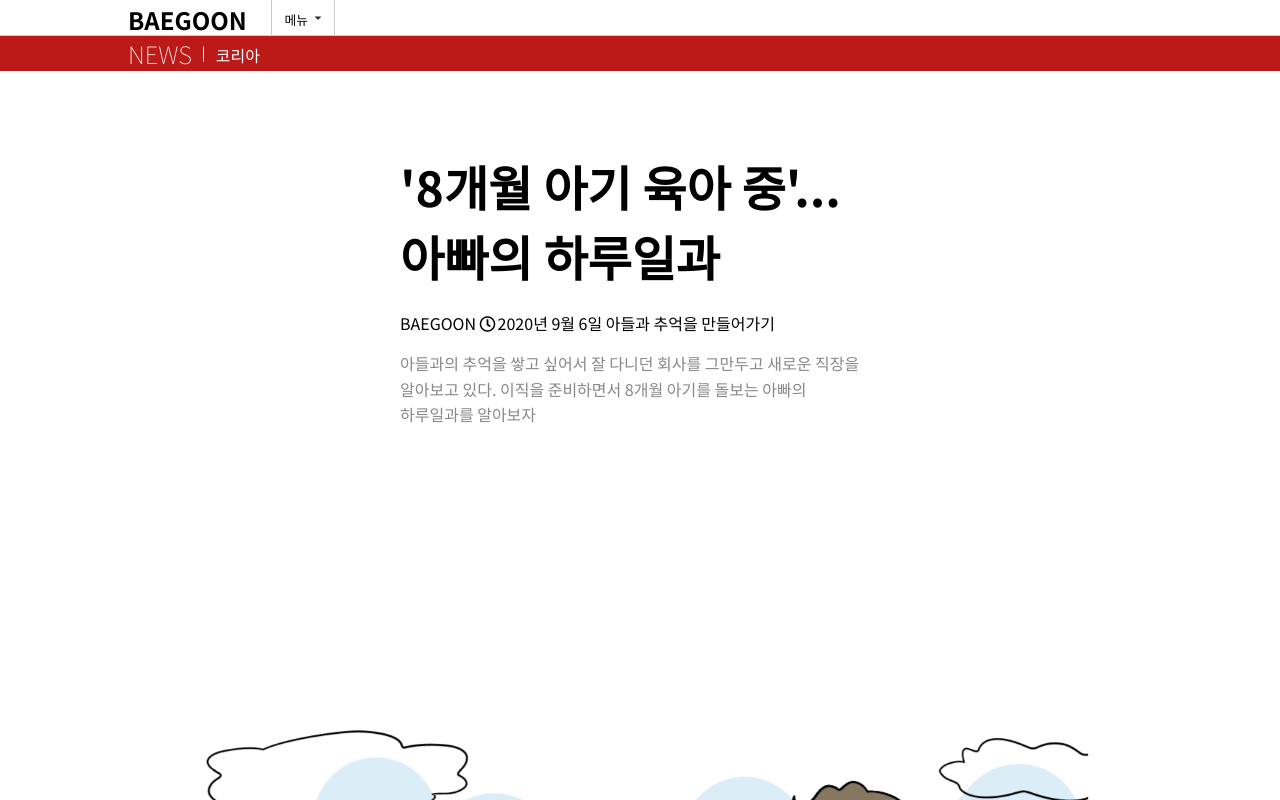
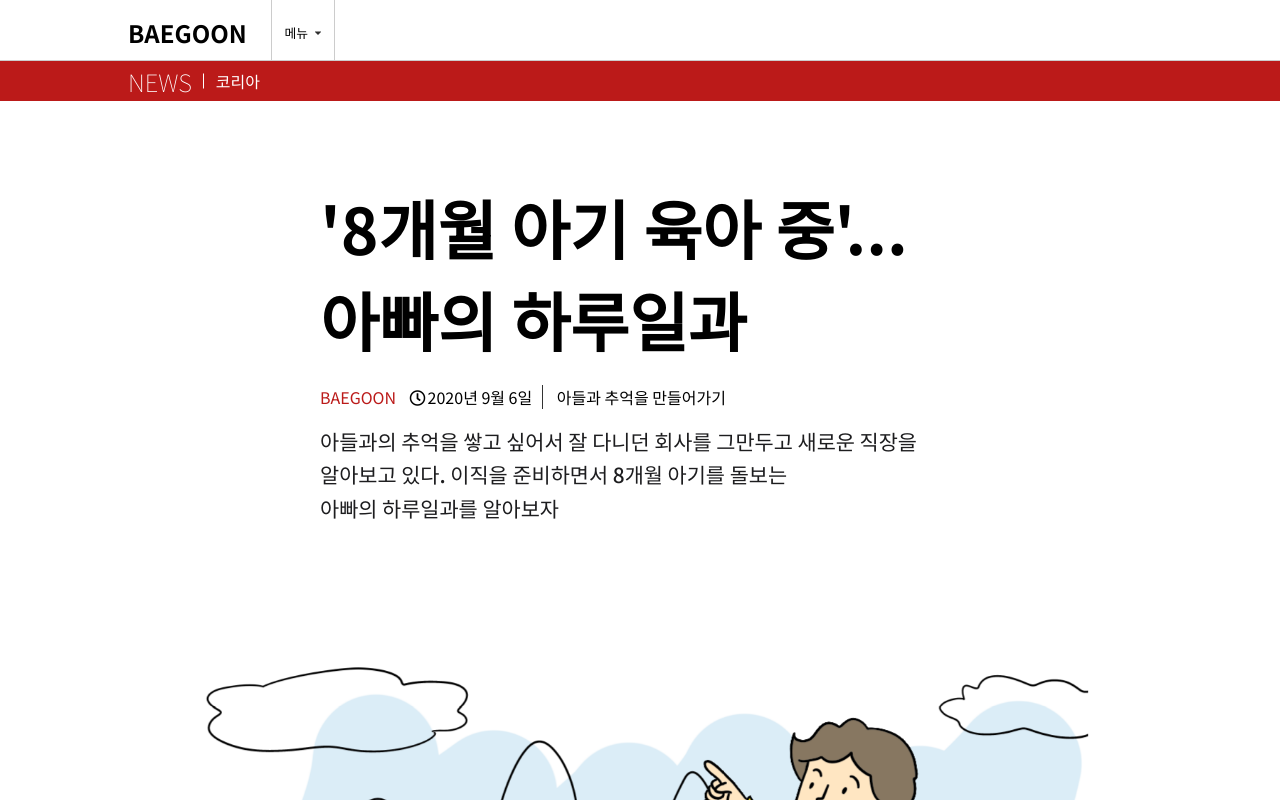
Before and after one commit to 1988-b/bbc, a plain HTML site: page index.html in a window 1280 px wide. Shown: the top 800 px of the page. Drawn offline with Linux system fonts and the light colour scheme.

Commit message:
complete

```diff
--- a/css/main.css
+++ b/css/main.css
@@ -13,6 +13,14 @@ img {
 }
 header {
   margin-bottom: 5em;
+}
+a{
+  all:unset;
+  color:#1d1d1f;
+  cursor: pointer;
+}
+.pc_br{
+  display:block;
 }
 .wrap__layout {
   width: 100%;
@@ -30,7 +38,7 @@ header {
   display: flex;
   justify-content: center;
   align-items: center;
-  height: 35px;
+  height: 60px;
   padding-top: 4px;
   padding-right: 1em;
   border-right: 1px solid #ccc;
@@ -38,8 +46,8 @@ header {
 .gnb__bt {
   display: block;
   position: relative;
-  height: 35px;
-  padding-top: 7px;
+  height: 60px;
+  padding-top: 20px;
   padding-left: 1em;
   padding-right: 2em;
   border-right: 1px solid #ccc;
@@ -50,7 +58,7 @@ header {
 .gnb__bt:after {
   content: "";
   position: absolute;
-  top: 17.5px;
+  top: 32.5px;
   right: 1em;
   transform: translateY(-50%);
   width: 6px;
@@ -88,7 +96,7 @@ header {
   display: flex;
   align-items: center;
   width: 100%;
-  height: 35px;
+  height: 40px;
   background-color: #bb1a19;
 }
 .gnb__bottom-wrap {
@@ -101,6 +109,7 @@ header {
   padding-right: 0.5em;
   margin-right: 0.5em;
   font-weight: 100;
+  line-height:1px;
 }
 .gnb__bottom-wrap h2:after {
   content: "";
@@ -114,7 +123,6 @@ header {
 }
 .gnb__bottom-wrap span {
   display: block;
-  padding-top: 3px;
 }
 .fa-clock {
   padding-right: 2px;
@@ -144,14 +152,12 @@ header {
 
 .normal__wrap {
   width: 100%;
-  max-width: 30rem;
+  max-width: 40rem;
   margin: 0 auto;
-  margin-bottom: 20vh;
 }
 
 .normal__wrap.last h3 {
   font-size: 1.5rem;
-  margin-top: 5em;
   margin-bottom: 1em;
 }
 .normal__text {
@@ -163,7 +169,7 @@ header {
   color: #888;
 }
 .cont__title {
-  font-size: 3rem;
+  font-size: 4rem;
   word-break: keep-all;
   margin-bottom: 20px;
 }
@@ -172,9 +178,28 @@ header {
   margin-bottom: 1em;
 }
 .info + p {
+  font-size:1.3rem;
   word-break: keep-all;
   line-height: 1.6;
-  color: #888;
+  color: #1d1d1f;
+  font-weight:500;
+
+}
+.info span{
+  font-size:1rem;
+  margin-right:10px;
+  padding-right:10px;
+  border-right:1px solid #333;
+}
+
+
+.info span:first-child{
+  color:#bb1a19;
+  padding-right:0;
+}
+.info span:first-child,
+.info span:last-child{
+  border-right:none;
 }
 
 .img__wrap.sticky {
@@ -237,6 +262,9 @@ footer {
 }
 
 @media (max-width: 640px) {
+  .pc_br{
+    display:none;
+  }
   header {
     padding: 0 2%;
   }
--- a/index.html
+++ b/index.html
@@ -1,22 +1,18 @@
 <!DOCTYPE html>
 <html lang="en">
+
 <head>
   <meta charset="UTF-8" />
   <meta name="viewport" content="width=device-width, initial-scale=1.0" />
   <link rel="stylesheet" href="css/main.css" />
-    <link
-      href="https://fonts.googleapis.com/css2?family=Noto+Sans+KR:wght@100;300;400;500;700;900&display=swap"
-      rel="stylesheet"
-    />
-    <link
-      rel="stylesheet"
-      href="https://use.fontawesome.com/releases/v5.14.0/css/all.css"
-      integrity="sha384-HzLeBuhoNPvSl5KYnjx0BT+WB0QEEqLprO+NBkkk5gbc67FTaL7XIGa2w1L0Xbgc"
-      crossorigin="anonymous"
-    />
+  <link href="https://fonts.googleapis.com/css2?family=Noto+Sans+KR:wght@100;300;400;500;700;900&display=swap"
+    rel="stylesheet" />
+  <link rel="stylesheet" href="https://use.fontawesome.com/releases/v5.14.0/css/all.css"
+    integrity="sha384-HzLeBuhoNPvSl5KYnjx0BT+WB0QEEqLprO+NBkkk5gbc67FTaL7XIGa2w1L0Xbgc" crossorigin="anonymous" />
   <script src="js/main.js" defer></script>
-    <title>BBC clone</title>
+  <title>BBC</title>
 </head>
+
 <body>
   <div class="wrap">
     <header>
@@ -29,10 +25,10 @@
       <nav class="header__mid wrap__layout">
         <h2>메뉴</h2>
         <ul class="gnb__wrap">
-            <li class="gnb__item">Home</li>
-            <li class="gnb__item">bbc</li>
-            <li class="gnb__item">apple</li>
-            <li class="gnb__item">momentum</li>
+          <li class="gnb__item"><a href="http://baegoon.co.kr/" target="_blank">Home</a></li>
+          <li class="gnb__item"><a href="http://baegoon.co.kr/bbc/" target="_blank">BBC</a></li>
+          <li class="gnb__item"><a href="http://baegoon.co.kr/oneplanet/" target="_blank">ONEPLANET</a></li>
+          <li class="gnb__item"><a href="http://baegoon.co.kr/momentum/" target="_blank">MOMENTUM</a></li>
         </ul>
       </nav>
       <nav class="gnb__bottom">
@@ -52,7 +48,7 @@
         </div>
         <p>
           아들과의 추억을 쌓고 싶어서 잘 다니던 회사를 그만두고 새로운 직장을
-            알아보고 있다. 이직을 준비하면서 8개월 아기를 돌보는 아빠의
+          알아보고 있다. 이직을 준비하면서 8개월 아기를 돌보는 <br class="pc_br"> 아빠의
           하루일과를 알아보자
         </p>
       </div>
@@ -135,4 +131,5 @@
     </footer>
   </div>
 </body>
+
 </html>
```
Also changed, not shown: 1 other file. Lines whose indentation alone changed are shown as unchanged.
